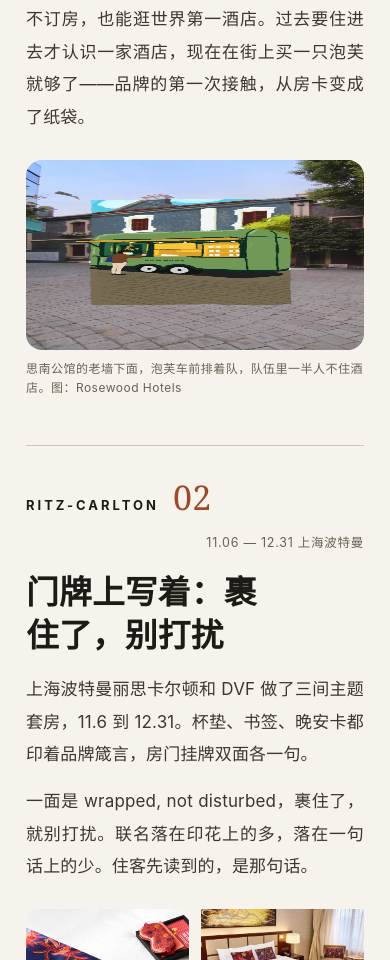
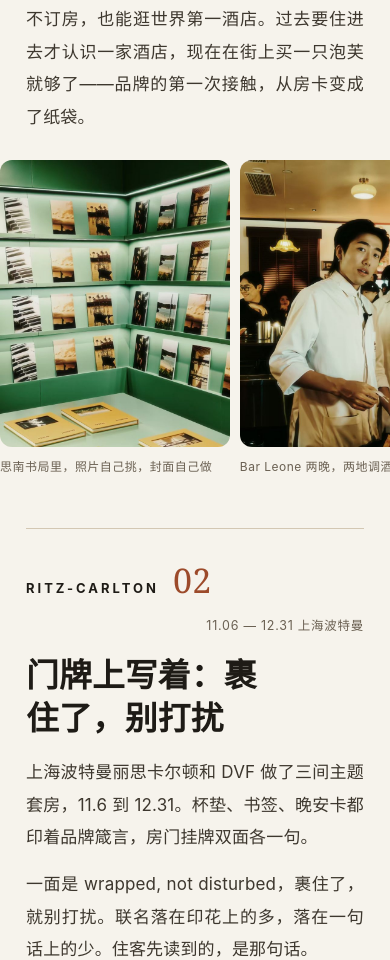
Before and after one commit to curiohood/curiohood, a plain HTML site: page curiohood-site/articles/hotel-weekly-vol-001.html in a window 390 px wide. Shown: the part 2041-3001 px from the top of the page. Drawn offline with Linux system fonts and the light colour scheme.

Commit message:
周报 01 节单图改三图并排：修掉竖图被 16:9 拉伸变形
- .wk-grid.one 补 object-fit:cover，任何比例的图进单图槽不再变形
- 新增 .wk-grid.three：3 列 4:5，负 margin 扩出 200px 悬挂栏与正文左边缘对齐
- ≤900px 取消左扩，≤640px 改横向滑动条（68% 宽 + scroll-snap）
- 配图换为思南书局 / Bar Leone 调酒师 / 限定酒单三张实拍，按 书局→人→酒 排列

```diff
--- a/curiohood-site/articles/hotel-weekly-vol-001.html
+++ b/curiohood-site/articles/hotel-weekly-vol-001.html
@@ -123,7 +123,7 @@
       <h3 class="wk-ch-title">世界第一酒店，来上海摆摊了</h3>
       <div class="wk-ch-body"><p>上海艺术周，瑰丽把思南公馆变成三个场景：香港瑰丽主厨的泡芙车每日限量，三种口味卖完即止；思南书局里挑照片自制封面，真丝布包好带走；入夜到 Bar Leone，六款限定酒单只做两晚。</p>
       <p>不订房，也能逛世界第一酒店。过去要住进去才认识一家酒店，现在在街上买一只泡芙就够了——品牌的第一次接触，从房卡变成了纸袋。</p></div>
-      <div class="wk-grid one"><figure><img src="../assets/img/hotel-weekly-vol-001/rosewood-street.jpg" alt="瑰丽泡芙车插画，停在思南公馆老宅前" style="object-position:center 52%" loading="lazy"><figcaption>思南公馆的老墙下面，泡芙车前排着队，队伍里一半人不住酒店。图：Rosewood Hotels</figcaption></figure></div>
+      <div class="wk-grid three"><figure><div class="wk-shot"><img src="../assets/img/hotel-weekly-vol-001/artweek-bookshop.jpg" alt="思南书局的影像墙与黄色画册" loading="lazy"></div><figcaption>思南书局里，照片自己挑，封面自己做</figcaption></figure><figure><div class="wk-shot"><img src="../assets/img/hotel-weekly-vol-001/artweek-bartender.jpg" alt="Bar Leone 吧台后的调酒师" loading="lazy"></div><figcaption>Bar Leone 两晚，两地调酒师同台</figcaption></figure><figure><div class="wk-shot"><img src="../assets/img/hotel-weekly-vol-001/artweek-cocktails.jpg" alt="三杯限定鸡尾酒放在黑色桌面上" loading="lazy"></div><figcaption>六款限定酒单，只做两晚</figcaption></figure></div>
       </div>
       </section>
       <section class="wk-ch" id="wk2">
--- a/curiohood-site/assets/css/style.css
+++ b/curiohood-site/assets/css/style.css
@@ -743,7 +743,8 @@ html { overflow-x: clip; }
   margin-top: clamp(26px, 2.8vw, 40px);
 }
 .wk-grid.one { grid-template-columns: 1fr; grid-auto-rows: auto; }
-.wk-grid.one img { aspect-ratio: 16 / 9; height: auto; }
+/* 单图槽必须 object-fit:cover，否则竖图会被 16:9 拉扁 */
+.wk-grid.one img { aspect-ratio: 16 / 9; height: auto; object-fit: cover; object-position: center; }
 .article-body .wk-grid figure { margin: 0; max-width: none; display: grid; grid-template-rows: minmax(0, 1fr) auto; }
 .wk-grid.one figure { display: block; }
 .article-body .wk-grid .ph { position: relative; min-height: 0; }
@@ -757,6 +758,28 @@ html { overflow-x: clip; }
   color: var(--wk-ink3); line-height: 1.6;
 }
 .article-body .wk-grid figcaption::before { display: none; }
+
+/* ---- 三图并排（01 节「瑰丽 × 上海艺术周」） ----
+   三张 4:5 竖图，向左扩出悬挂栏，与正文左边缘对齐；
+   object-fit:cover 保证任何比例的源图都不会变形。 */
+.wk-grid.three {
+  grid-template-columns: repeat(3, minmax(0, 1fr));
+  grid-auto-rows: auto;
+  gap: clamp(10px, 1.1vw, 16px);
+  margin-left: calc(-1 * (200px + clamp(32px, 4.5vw, 80px)));
+}
+.wk-grid.three figure { margin: 0; max-width: none; display: block; }
+.wk-grid.three .wk-shot {
+  position: relative; overflow: hidden;
+  aspect-ratio: 4 / 5; border-radius: 14px;
+  background: #EFEADF;
+}
+.article-body .wk-grid.three .wk-shot img {
+  position: static; width: 100%; height: 100%;
+  object-fit: cover; object-position: center;
+  display: block; border-radius: 0;
+}
+.wk-grid.three figcaption { margin-top: 10px; }
 
 /* ---- 尾页 ---- */
 .wk-outro {
@@ -787,6 +810,7 @@ html { overflow-x: clip; }
   .wk-ch-date { margin-top: 0; margin-left: auto; text-align: right; white-space: normal; }
   .weekly .wk-ch-title { margin-top: 16px; }
   .wk-grid { grid-auto-rows: clamp(220px, 34vw, 330px); }
+  .wk-grid.three { margin-left: 0; }   /* 单列布局下不再向左扩 */
 }
 @media (max-width: 640px) {
   .weekly { padding-inline: 26px; }
@@ -809,5 +833,14 @@ html { overflow-x: clip; }
   .wk-ch-body p { font-size: 16px; }
   .wk-grid { grid-template-columns: 1fr 1fr; grid-auto-rows: clamp(180px, 46vw, 280px); gap: 12px; }
   .wk-grid img { border-radius: 10px; }
+  /* 三图并排在窄屏改为横向滑动，保证每张都有可看的尺寸 */
+  .wk-grid.three {
+    display: flex; gap: 10px;
+    overflow-x: auto; scroll-snap-type: x mandatory;
+    -webkit-overflow-scrolling: touch;
+    margin-inline: -26px; padding: 0 26px 4px;
+  }
+  .wk-grid.three figure { flex: 0 0 68%; scroll-snap-align: start; }
+  .wk-grid.three .wk-shot { border-radius: 12px; }
   .wk-ghost { font-size: 130px; bottom: -24px; }
 }
```
Also changed, not shown: curiohood-site/assets/img/hotel-weekly-vol-001/artweek-bartender.jpg (added), curiohood-site/assets/img/hotel-weekly-vol-001/artweek-bookshop.jpg (added), curiohood-site/assets/img/hotel-weekly-vol-001/artweek-cocktails.jpg (added).
